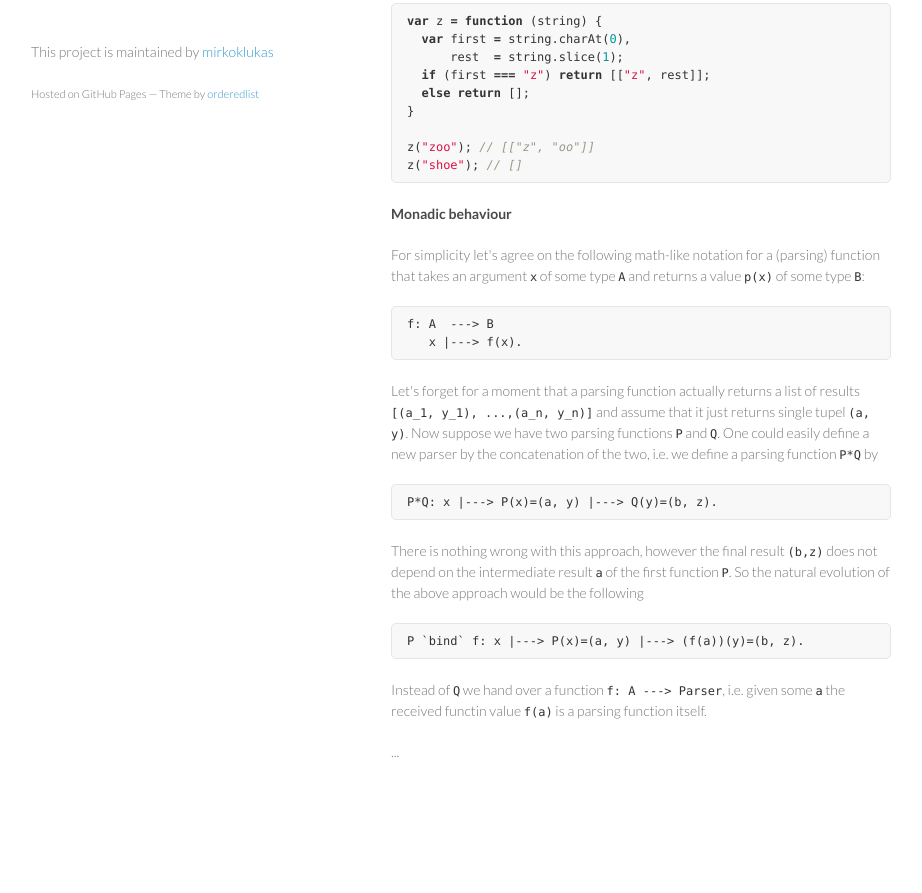
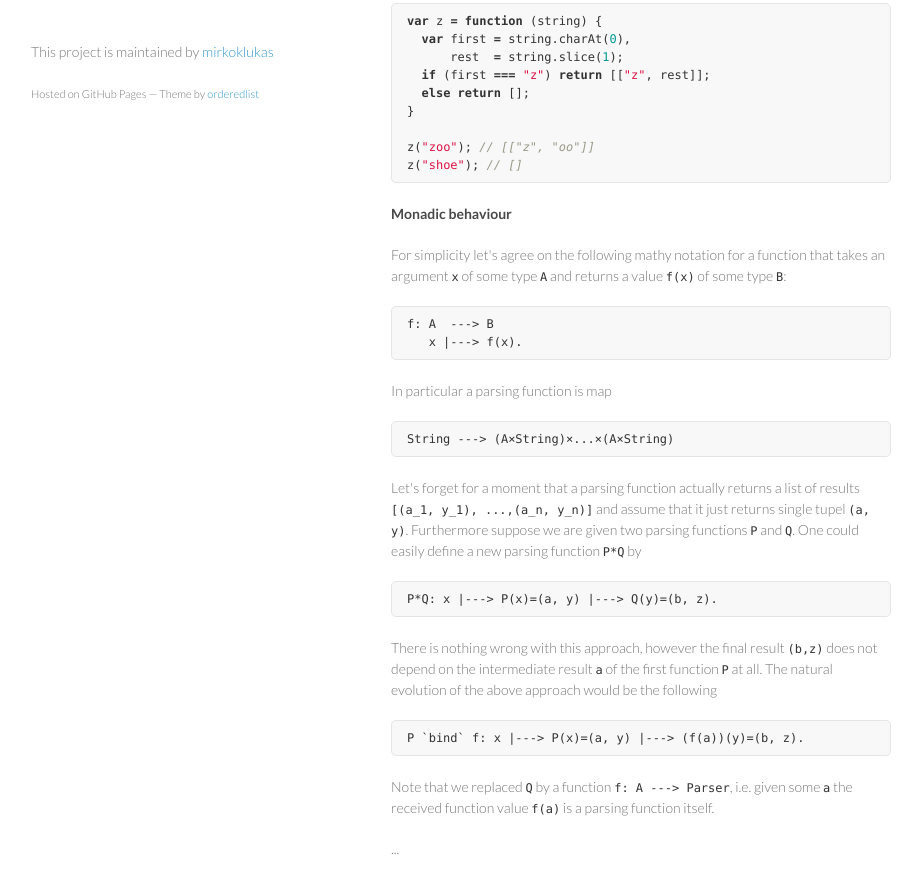
Before and after one commit to mirkoklukas/parser-combinator-js, a plain HTML site: page index.html in a window 1280 px wide. Shown: the part 627-1520 px from the top of the page, without its empty margins (179-1101 px from the left). Before the commit the page ends 1459 px from the top, so only its background shows below. Drawn offline with Linux system fonts and the light colour scheme.

```diff
--- a/index.html
+++ b/index.html
@@ -58,23 +58,28 @@
 <h4>
 <a name="monadic-behaviour" class="anchor" href="#monadic-behaviour"><span class="octicon octicon-link"></span></a>Monadic behaviour</h4>
 
-<p>For simplicity let's agree on the following math-like notation for a (parsing) function that takes an argument <code>x</code> of some type <code>A</code> and returns a value <code>p(x)</code> of some type <code>B</code>:</p>
+<p>For simplicity let's agree on the following mathy notation for a function that takes an argument <code>x</code> of some type <code>A</code> and returns a value <code>f(x)</code> of some type <code>B</code>:</p>
 
 <pre><code>f: A  ---&gt; B
    x |---&gt; f(x).
 </code></pre>
 
-<p>Let's forget for a moment that a parsing function actually returns a list of results <code>[(a_1, y_1), ...,(a_n, y_n)]</code> and assume that it just returns single tupel <code>(a, y)</code>. Now suppose we have two parsing functions <code>P</code> and <code>Q</code>. One could easily define a new parser by the concatenation of the two, i.e. we define a parsing function <code>P*Q</code> by</p>
+<p>In particular a parsing function is map </p>
+
+<pre><code>String ---&gt; (A×String)×...×(A×String)
+</code></pre>
+
+<p>Let's forget for a moment that a parsing function actually returns a list of results <code>[(a_1, y_1), ...,(a_n, y_n)]</code> and assume that it just returns single tupel <code>(a, y)</code>. Furthermore suppose we are given two parsing functions <code>P</code> and <code>Q</code>. One could easily define a new parsing function <code>P*Q</code> by</p>
 
 <pre><code>P*Q: x |---&gt; P(x)=(a, y) |---&gt; Q(y)=(b, z).
 </code></pre>
 
-<p>There is nothing wrong with this approach, however the final result <code>(b,z)</code> does not depend on the intermediate result <code>a</code> of the first function <code>P</code>. So the natural evolution of the above approach would be the following</p>
+<p>There is nothing wrong with this approach, however the final result <code>(b,z)</code> does not depend on the intermediate result <code>a</code> of the first function <code>P</code> at all. The natural evolution of the above approach would be the following</p>
 
 <pre><code>P `bind` f: x |---&gt; P(x)=(a, y) |---&gt; (f(a))(y)=(b, z).
 </code></pre>
 
-<p>Instead of <code>Q</code> we hand over a function <code>f: A ---&gt; Parser</code>, i.e. given some <code>a</code> the received functin value <code>f(a)</code> is a parsing function itself. </p>
+<p>Note that we replaced <code>Q</code> by a function <code>f: A ---&gt; Parser</code>, i.e. given some <code>a</code> the received function value <code>f(a)</code> is a parsing function itself. </p>
 
 <p>...</p>
       </section>
```
Also changed, not shown: params.json (+1 -1 lines).
